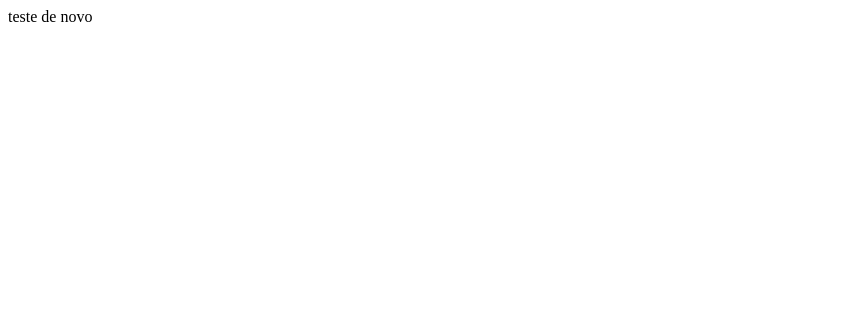
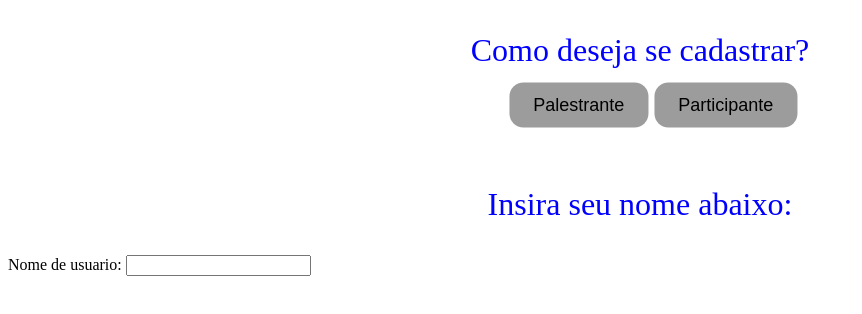
Before and after one commit to careca047/study, a plain HTML site: page index.html in a window 1280 px wide. Shown: the whole page, without its empty margins (0-862 px from the left). Drawn offline with Linux system fonts and the light colour scheme.

Commit message:
mudanças dos textos, e inserção da caixa para user

```diff
--- a/index.html
+++ b/index.html
@@ -1,13 +1,59 @@
 <!DOCTYPE html>
-<html lang="en">
+<html lang="pt-BR">
 <head>
     <meta charset="UTF-8">
     <meta name="viewport" content="width=device-width, initial-scale=1.0">
-    <title>Site de testes</title>
+    <title>Cadastro</title>
 </head>
 <body>
+    <p class="primeiro-passo">Como deseja se cadastrar?</p>
+    <style>
+        .primeiro-passo{
+            color: blue;
+            text-align: center;
+            font-size: 32px;
+            background-color: rgb(255, 255, 255) ;
+        }
+    </style>
 
-    teste de novo
-    <script src="index.js"></script>
+    <button id="seletor01">Palestrante</button>
+    <button id="seletor02">Participante</button>
+
+    <style>
+        button {
+            position: relative; /*foi a melhor forma que consegui fazer funcionar no dia que fiz*/
+            top: 50%;
+            left: 45%;
+            transform: translate(-50%, -50%);
+            background-color: #9c9c9c;
+            border: none;
+            color: black;
+            padding: 12px 24px;
+            font-size: 18px;
+            margin: 4px 2px;
+            cursor: pointer;
+            border-radius: 14px;
+            transition: background-color 0.5s;
+        }
+        button:hover {
+            background-color: #025bff;
+        }
+    </style>
+    <p class="segundo-passo">Insira seu nome abaixo:</p>
+    <style>
+        .segundo-passo{
+            color: blue;
+            text-align: center;
+            font-size: 32px;
+            background-color: rgb(255, 255, 255) ;
+        }
+    </style>
+    <div class="nome-palestrante">
+        <label for="user-name">Nome de usuario:</label>
+        <input type="text" id="user-name" name="user-name">
+    </div>
+    <style>
+
+    </style>
 </body>
 </html>
--- a/index.js
+++ /dev/null
@@ -1,9 +0,0 @@
-//let nomeestudante = "Helena";
-//console.log(nomeestudante);
-
-//const nomedoestudante = "Helena";
-//console.log(nomedoestudante);
-
-//string: nomeestudante = "Helena";
-
-console.log ("teste de console");
```
